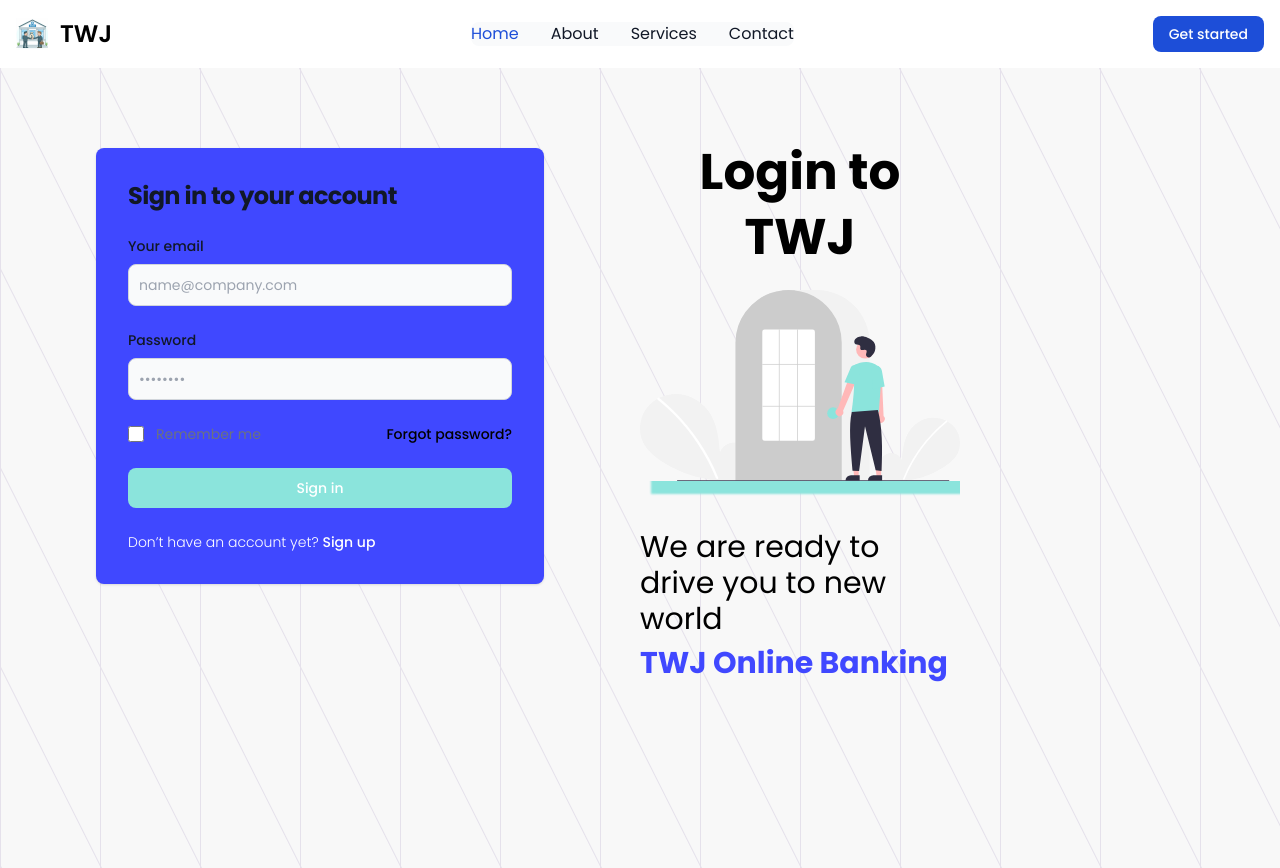
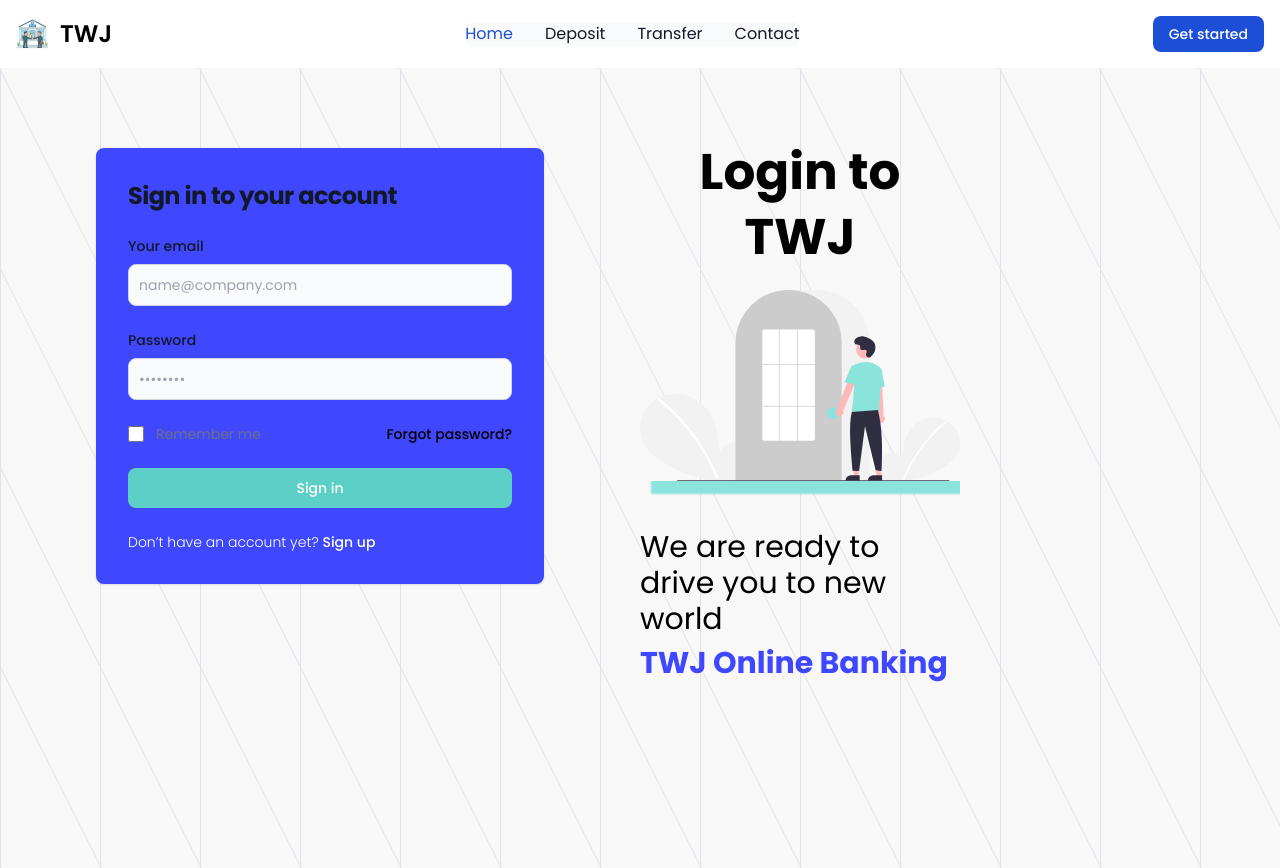
Before and after one commit to Celesca/TWJ-online-banking-system, a React (Vite) app in the folder frontend/: page /login in a window 1280 px wide. Built offline with nearby package versions, Linux system fonts and the light colour scheme.

Commit message:
fix: transfer

```diff
--- a/frontend/src/components/Navbar.tsx
+++ b/frontend/src/components/Navbar.tsx
@@ -61,10 +61,12 @@
         <a href="/home" className="block py-2 px-3 md:p-0 text-white bg-blue-700 rounded md:bg-transparent md:text-blue-700 md:dark:text-blue-500" aria-current="page">Home</a>
       </li>
       <li>
-        <a href="#" className="block py-2 px-3 md:p-0 text-gray-900 rounded hover:bg-gray-100 md:hover:bg-transparent md:hover:text-blue-700 md:dark:hover:text-blue-500 dark:text-dark dark:hover:bg-gray-700 dark:hover:text-white md:dark:hover:bg-transparent dark:border-gray-700">About</a>
+        <a href="/deposit" className="block py-2 px-3 md:p-0 text-gray-900 rounded hover:bg-gray-100 md:hover:bg-transparent md:hover:text-blue-700 md:dark:hover:text-blue-500 dark:text-dark dark:hover:bg-gray-700 dark:hover:text-white md:dark:hover:bg-transparent dark:border-gray-700">
+          Deposit</a>
       </li>
       <li>
-        <a href="#" className="block py-2 px-3 md:p-0 text-gray-900 rounded hover:bg-gray-100 md:hover:bg-transparent md:hover:text-blue-700 md:dark:hover:text-blue-500 dark:text-dark dark:hover:bg-gray-700 dark:hover:text-white md:dark:hover:bg-transparent dark:border-gray-700">Services</a>
+        <a href="/transfer" className="block py-2 px-3 md:p-0 text-gray-900 rounded hover:bg-gray-100 md:hover:bg-transparent md:hover:text-blue-700 md:dark:hover:text-blue-500 dark:text-dark dark:hover:bg-gray-700 dark:hover:text-white md:dark:hover:bg-transparent dark:border-gray-700">
+          Transfer</a>
       </li>
       <li>
         <a href="#" className="block py-2 px-3 md:p-0 text-gray-900 rounded hover:bg-gray-100 md:hover:bg-transparent md:hover:text-blue-700 md:dark:hover:text-blue-500 dark:text-dark dark:hover:bg-gray-700 dark:hover:text-white md:dark:hover:bg-transparent dark:border-gray-700">Contact</a>
--- a/frontend/src/pages/DepositPage/DepositPage.tsx
+++ b/frontend/src/pages/DepositPage/DepositPage.tsx
@@ -50,7 +50,7 @@
     e.preventDefault();
     const response = await axios.post(import.meta.env.VITE_SERVER_URI + "/api/transactions/deposit", {
       amount: amount,
-      customer_username: walletData[selectedWallet].customer_username,
+      customer_username: walletData[selectedWallet].customer_email,
       account_id: walletData[selectedWallet].account_id
     });
     if (response.status === 201) {
@@ -89,7 +89,7 @@
               {walletData.map((wallet, index) => {
                 return (
                   <option key={index} value={index}>
-                    {wallet.customer_username} - {wallet.account_type_name}
+                    {wallet.first_name} - {wallet.account_type_name}
                   </option>
                 );
               })}
--- a/frontend/src/pages/LoginPage/LoginPage.css
+++ b/frontend/src/pages/LoginPage/LoginPage.css
@@ -19,3 +19,7 @@
 .login-form input {
     outline: none;
 }
+
+.sign-in-btn {
+    background-color: #5ccfc6;
+}
--- a/frontend/src/pages/LoginPage/LoginPage.tsx
+++ b/frontend/src/pages/LoginPage/LoginPage.tsx
@@ -88,7 +88,7 @@
                       </div>
                       <a href="#" className="text-sm font-medium text-primary-600 hover:underline dark:text-primary-500">Forgot password?</a>
                   </div>
-                  <button type="submit" className="w-full text-white bg-primary-600 hover:bg-primary-700 focus:ring-4 focus:outline-none focus:ring-primary-300 font-medium rounded-lg text-sm px-5 py-2.5 text-center dark:bg-primary-600 dark:hover:bg-primary-700 dark:focus:ring-primary-800">Sign in</button>
+                  <button type="submit" className="w-full sign-in-btn text-white bg-primary-600 hover:bg-primary-700 focus:ring-4 focus:outline-none focus:ring-primary-300 font-medium rounded-lg text-sm px-5 py-2.5 text-center dark:bg-primary-600 dark:hover:bg-primary-700 dark:focus:ring-primary-800">Sign in</button>
                   <p className="text-sm font-light text-white">
                       Don’t have an account yet? <Link to="/register" ><a href="#" className="font-medium text-primary-600 hover:underline dark:text-primary-500">Sign up</a></Link>
                   </p>
--- a/frontend/src/pages/TransferPage/TransferPage.tsx
+++ b/frontend/src/pages/TransferPage/TransferPage.tsx
@@ -49,6 +49,7 @@
   };
 
   useEffect(() => {
+    console.log("Hello World");
     const role = localStorage.getItem("role");
     if (role !== "customer") {
       responseSwal("You are not authorized to access this page", "We are redirecting you to the homepage", "error").then(() => {
@@ -103,7 +104,7 @@
         </li>
         <li>
             <input type="radio" id="outside" name="destination" value="outside" className="hidden peer" onChange={handleOptionChange}/>
-            <label htmlFor="hosting-big" className="inline-flex items-center justify-between w-full p-5 text-gray-500 bg-white border border-gray-200 rounded-lg cursor-pointer dark:hover:text-gray-300 dark:border-gray-700 dark:peer-checked:text-blue-500 peer-checked:border-blue-600 peer-checked:text-blue-600 hover:text-gray-600 hover:bg-gray-100 dark:text-gray-400 dark:bg-gray-800 dark:hover:bg-gray-700">
+            <label htmlFor="outside" className="inline-flex items-center justify-between w-full p-5 text-gray-500 bg-white border border-gray-200 rounded-lg cursor-pointer dark:hover:text-gray-300 dark:border-gray-700 dark:peer-checked:text-blue-500 peer-checked:border-blue-600 peer-checked:text-blue-600 hover:text-gray-600 hover:bg-gray-100 dark:text-gray-400 dark:bg-gray-800 dark:hover:bg-gray-700">
                 <div className="block">
                     <div className="w-full text-lg font-semibold">Outside TWJ Bank</div>
                     <div className="w-full">โอนเงินธนาคารอื่น</div>
@@ -145,7 +146,7 @@
               <select
                 onChange={handleChange}
                 id="wallets"
-                className="bg-gray-50 border border-gray-300 text-gray-900 text-sm rounded-lg focus:ring-blue-500 focus:border-blue-500 block w-full p-2.5 dark:bg-gray-700 dark:border-gray-600 dark:placeholder-gray-400 dark:text-white dark:focus:ring-blue-500 dark:focus:border-blue-500"
+                className="bg-gray-50 border outline-none border-gray-300 text-gray-900 text-sm rounded-lg focus:ring-blue-500 focus:border-blue-500 block w-full p-2.5 dark:bg-gray-700 dark:border-gray-600 dark:placeholder-gray-400 dark:text-white dark:focus:ring-blue-500 dark:focus:border-blue-500"
               >
                 {walletData.map((wallet, index) => {
                   return (
@@ -178,7 +179,7 @@
                         value={targetWallet}
                         onChange={(e) => setTargetWallet(e.target.value)}
                         className="outline-none border border-gray-300 text-gray-900 sm:text-sm rounded-lg focus:ring-primary-600 focus:border-primary-600 block w-full p-2.5 dark:bg-gray-700 dark:border-gray-600 dark:placeholder-gray-400 dark:text-white dark:focus:ring-blue-500 dark:focus:border-blue-500"
-                        placeholder="ex. 1100800000000"
+                        placeholder="ex. 827631016"
                         required
                       />
                     </div>
@@ -188,7 +189,7 @@
             htmlFor="amount"
             className="block mb-2 text-sm font-medium text-gray-900 dark:text-white"
           >
-            Amount
+            Amount (Baht)
           </label>
           <input
             name="amount"
@@ -212,7 +213,7 @@
       </form>
 
       <div className="flex flex-col flex-1 justify-center items-center">
-        <h1 className="text-3xl">Your balance : ฿ {walletData[selectedWallet].balance}</h1>
+        <h1 className="text-3xl">Your balance : ฿ {walletData[selectedWallet]?.balance}</h1>
         <img src="pocket.svg" className="p-1" width={300}></img>
       </div>
       </div>
--- a/frontend/src/pages/WelcomePage/WelcomePage.css
+++ b/frontend/src/pages/WelcomePage/WelcomePage.css
@@ -19,7 +19,7 @@
 }
 
 .homepage_container button {
-    background-color: #8BE4DC;
+    background-color: #5ccfc6;
 }
 
 .sub_container {
```
